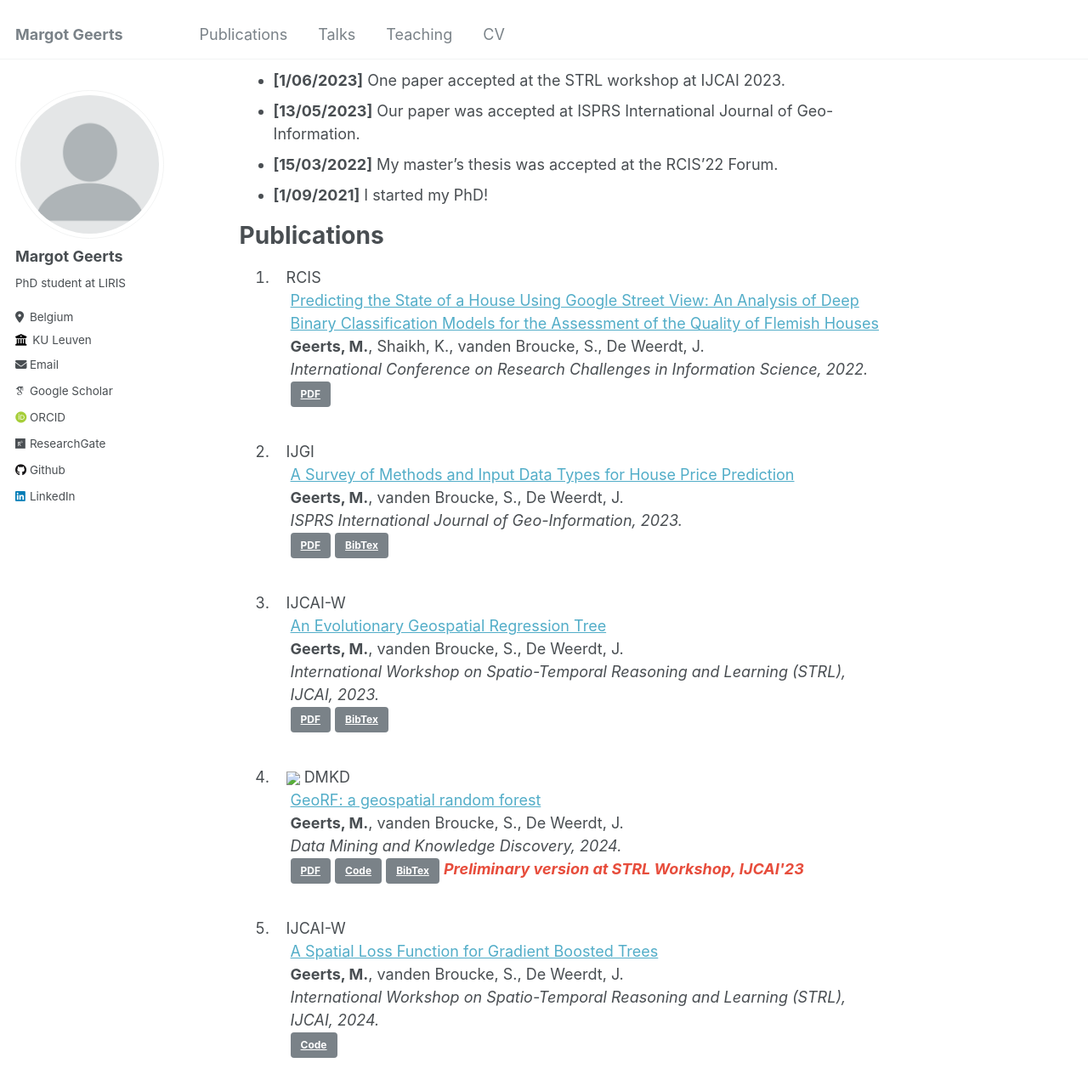
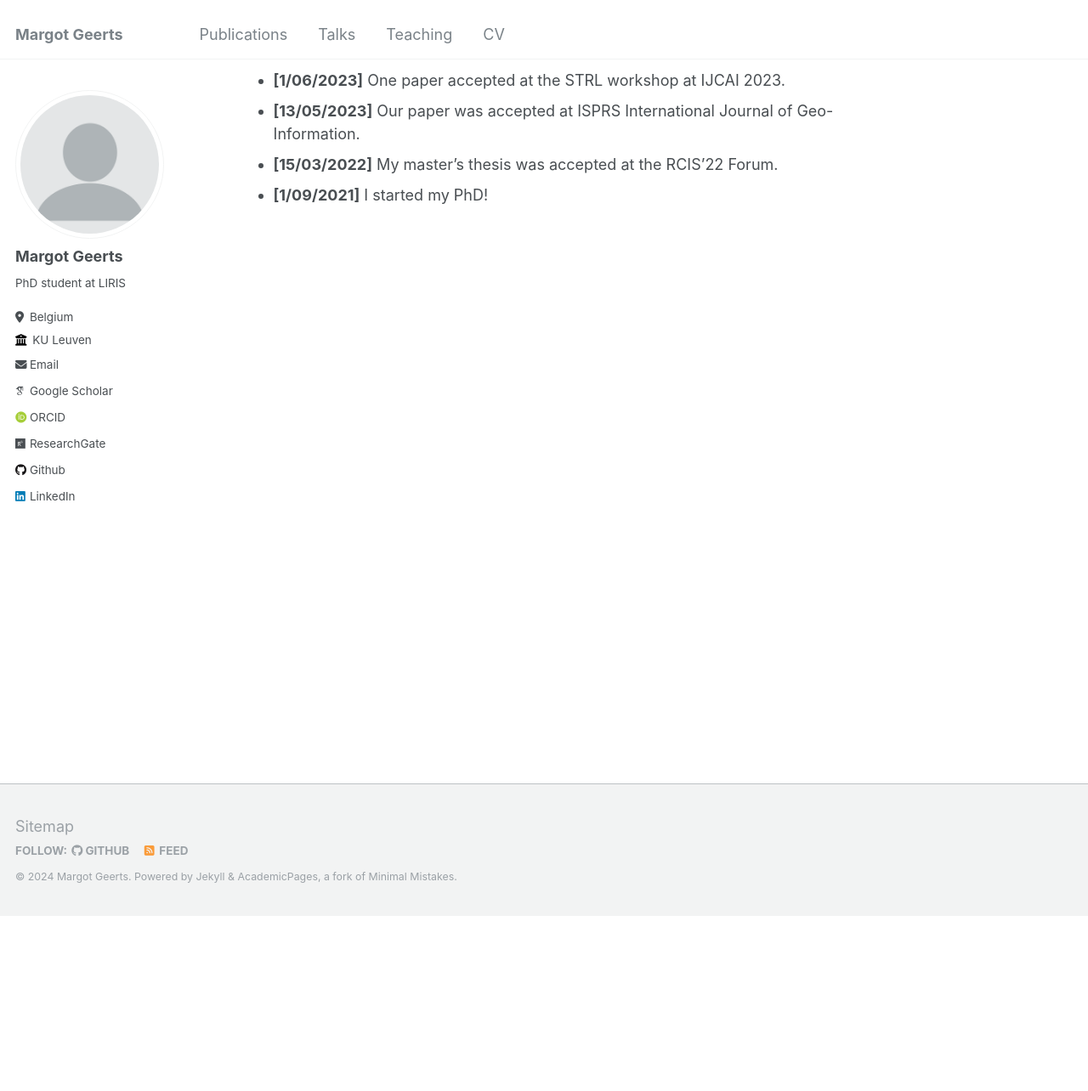
Before and after one commit to margotgeerts/margotgeerts.github.io, a Jekyll site: the page built from _pages/about.md, in a window 1280 px wide and 1400 px high, scrolled down 322 px. Shown: the top 1284 px of the window at 85% size. Built offline with Jekyll 4.4.1, drawn with Linux system fonts in a browser that asks for light colours; some web fonts are replaced.

Commit message:
Update about.md

```diff
--- a/_pages/about.md
+++ b/_pages/about.md
@@ -17,56 +17,3 @@ News
 * **[13/05/2023]** Our paper was accepted at ISPRS International Journal of Geo-Information.
 * **[15/03/2022]** My master's thesis was accepted at the RCIS'22 Forum.
 * **[1/09/2021]** I started my PhD!
-
-Publications
-======
-<div class="publications">
-<ol class="bibliography">
-
-{% for link in site.data.publications.main %}
-
-<li>
-<div class="pub-row">
-  <div class="col-sm-3 abbr" style="position: relative;padding-right: 15px;padding-left: 15px;">
-    {% if link.image %}
-    <img src="{{ link.image }}" class="teaser img-fluid z-depth-1" style="width=100;height=40%">
-    {% endif %}
-    {% if link.conference_short %}
-    <abbr class="badge">{{ link.conference_short }}</abbr>
-    {% endif %}
-  </div>
-  <div class="col-sm-9" style="position: relative;padding-right: 15px;padding-left: 20px;">
-      <div class="title"><a href="{{ link.pdf }}">{{ link.title }}</a></div>
-      <div class="author">{{ link.authors }}</div>
-      <div class="periodical"><em>{{ link.conference }}</em>
-      </div>
-    <div class="links">
-      {% if link.pdf %}
-      <a href="{{ link.pdf }}" class="btn btn-sm z-depth-0" role="button" target="_blank" style="font-size:12px;">PDF</a>
-      {% endif %}
-      {% if link.code %}
-      <a href="{{ link.code }}" class="btn btn-sm z-depth-0" role="button" target="_blank" style="font-size:12px;">Code</a>
-      {% endif %}
-      {% if link.page %}
-      <a href="{{ link.page }}" class="btn btn-sm z-depth-0" role="button" target="_blank" style="font-size:12px;">Project Page</a>
-      {% endif %}
-      {% if link.bibtex %}
-      <a href="{{ link.bibtex }}" class="btn btn-sm z-depth-0" role="button" target="_blank" style="font-size:12px;">BibTex</a>
-      {% endif %}
-      {% if link.notes %}
-      <strong> <i style="color:#e74d3c">{{ link.notes }}</i></strong>
-      {% endif %}
-      {% if link.others %}
-      {{ link.others }}
-      {% endif %}
-    </div>
-  </div>
-</div>
-</li>
-
-<br>
-
-{% endfor %}
-
-</ol>
-</div>
```
